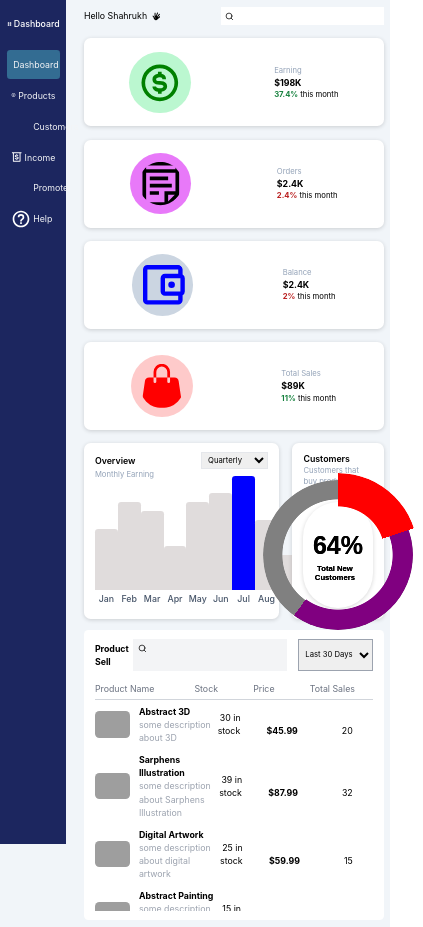
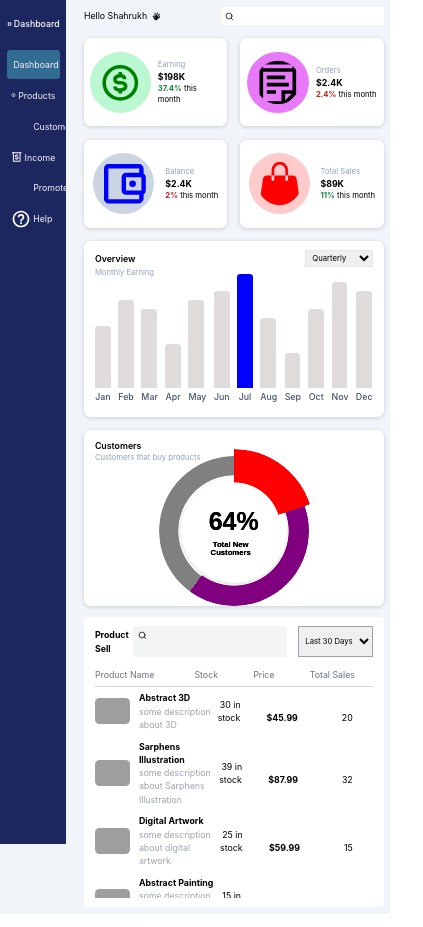
Before and after one commit to Rajesh0078/fitpeo, a React (Create React App) app: page / in a window 390 px wide. Shown: the whole page, 423 px wide, since content can reach past the window. Built offline with nearby package versions, Linux system fonts and the light colour scheme; grey boxes are pictures that could not be loaded; some icons are missing.

Commit message:
responsive done

```diff
--- a/src/App.css
+++ b/src/App.css
@@ -84,6 +84,9 @@
     mask: radial-gradient(farthest-side, #0000 calc(99% - var(--b)), #000 calc(100% - var(--b)));
 }
 
+html {
+    overflow-x: hidden;
+}
 
 @media screen and (max-width:780px) {
     html {
--- a/src/components/Overview.jsx
+++ b/src/components/Overview.jsx
@@ -56,7 +56,7 @@ const Overview = () => {
 
     return (
         <div className='mt-6 grid grid-cols-3 gap-6'>
-            <div className='col-span-2 shadow_x h-[20rem] rounded-xl bg-white  px-5 py-4'>
+            <div className='col-span-2 shadow_x h-[20rem] rounded-xl bg-white  px-5 py-4 md:col-span-3 lg:col-span-2 sm:col-span-3 min-[280px]:col-span-3'>
                 <div className='flex justify-between items-center'>
                     <p className='font-semibold'>Overview</p>
                     <select name="term" id="term" className='border py-1 text-sm outline-none px-1'>
@@ -70,14 +70,14 @@ const Overview = () => {
                     {
                         month.map((i, index) => {
                             return <div key={index}>
-                                <p className={` rounded-t-md  w-[2.6rem] `} style={{ background: i.bg, height: i.earning }} ></p>
+                                <p className={` rounded-t-md  w-[2.6rem] max-[489px]:w-[1.8rem] `} style={{ background: i.bg, height: i.earning }} ></p>
                                 <p className='font-medium text-slate-600 text-center mt-1'>{i.mon}</p>
                             </div>
                         })
                     }
                 </div>
             </div>
-            <div className='col-span-1 shadow_x h-[20rem] rounded-xl bg-white px-5 py-4 max-[340px]:none'>
+            <div className='col-span-1 shadow_x h-[20rem] rounded-xl bg-white px-5 py-4 md:col-span-3 sm:col-span-3 lg:col-span-1 min-[280px]:col-span-3'>
                 <p className='font-semibold'>Customers</p>
                 <p className='text-slate-400 text-sm'>Customers that buy products</p>
                 <div className='flex justify-center items-center h-[80%] mt-2 '>
--- a/src/pages/Home/Home.jsx
+++ b/src/pages/Home/Home.jsx
@@ -12,7 +12,7 @@ import ProductsellHome from '../../components/ProductsellHome'
 const Home = () => {
     return (
         <>
-            <div className='w-full px-8 py-3'>
+            <div className='w-full px-8 py-3 '>
                 <div className='flex justify-between items-center'>
                     <p>Hello Shahrukh<GiHand className='inline ms-2' /></p>
                     <div className='bg-white px-2 py-1'>
@@ -20,7 +20,7 @@ const Home = () => {
                         <input type="text" className='align-middle outline-none ps-1' />
                     </div>
                 </div>
-                <div className='grid grid-cols-4 gap-6 mt-6 md:grid-cols-2 lg:grid-cols-4 sm:grid-cols-2 min-[420px]:grid-cols-2 min-[280px]:grid-cols-1'>
+                <div className='grid grid-cols-4 gap-6 mt-6 md:grid-cols-2 lg:grid-cols-4 sm:grid-cols-2 min-[368px]:grid-cols-2 min-[280px]:grid-cols-1 '>
                     <div className='col-span-1 h-[10rem] px-3 rounded-xl bg-white shadow_x flex justify-around items-center'>
                         <BiDollarCircle fill='green' className='bg-green-200 p-4 rounded-full h-[7rem] w-[7rem]' />
                         <div className='ms-3'>
```
